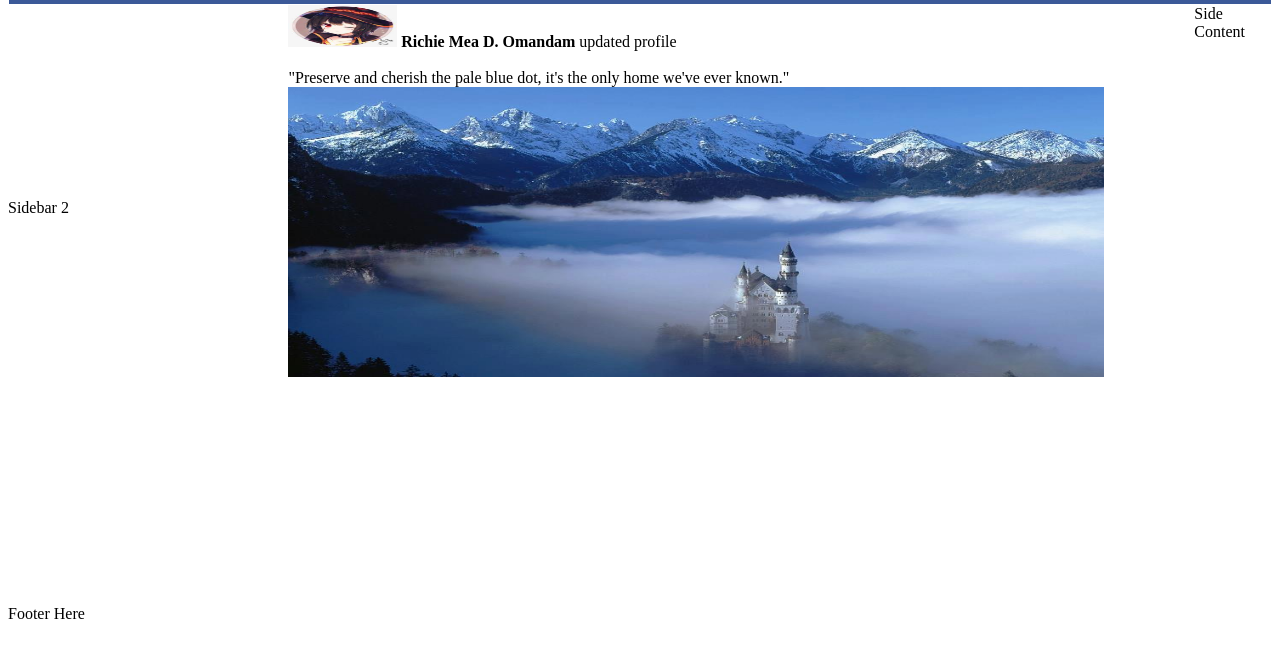
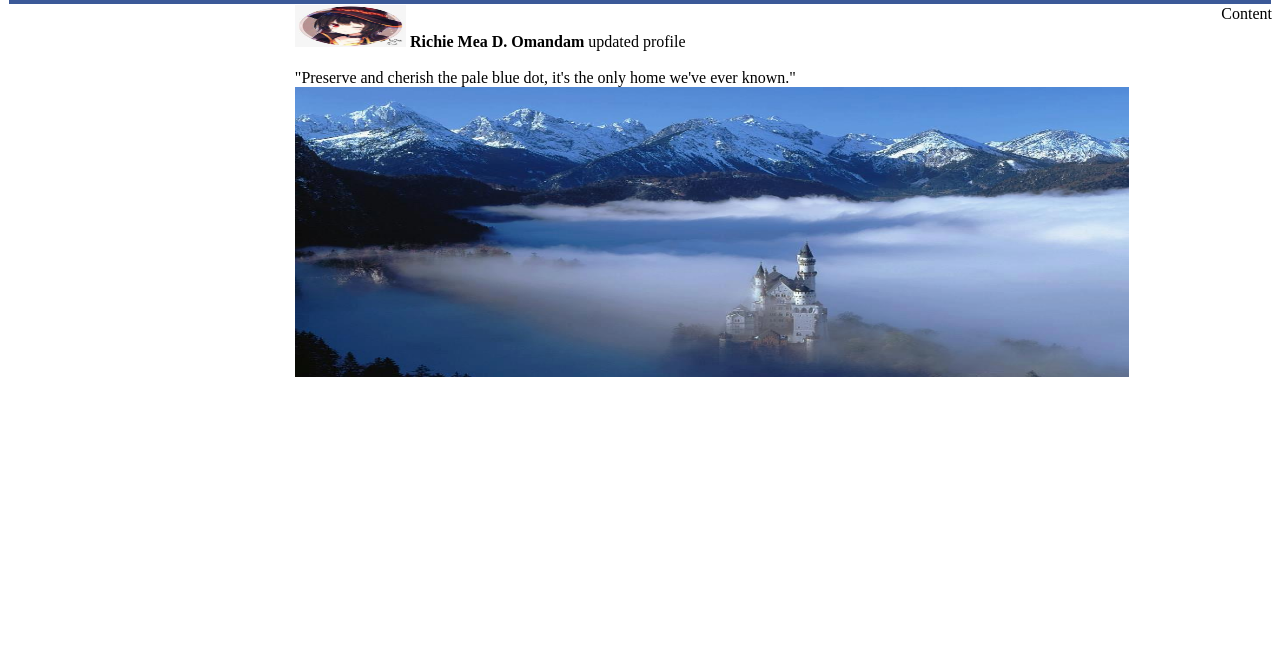
Before and after one commit to omandam2002/Act3_WEB_Omandam_IT2R2, a plain HTML site: page index.html in a window 1280 px wide. Shown: the part 77-734 px from the top of the page. Drawn offline with Linux system fonts and the light colour scheme.

Commit message:
Update index.html

```diff
--- a/index.html
+++ b/index.html
@@ -30,7 +30,7 @@
         <section id="side-wrapper">
             <section id="aside">
                 <aside class="side1"  ></header></aside>
-                <aside class="side2">Sidebar 2</aside>
+                <aside class="side2"></aside>
             </section>
 
             <main class="main1">
@@ -41,11 +41,11 @@
 
                 <img src=".\images\nature.png " alt="nature" height="290" width="90%" >
             </main>
-            <main class="main2">Side Content</main>
+            <main class="main2">Content</main>
         </section>
 
         <section id="footer">
-            <footer>Footer Here</footer>
+            <footer></footer>
         </section>
     </section>
 
```
